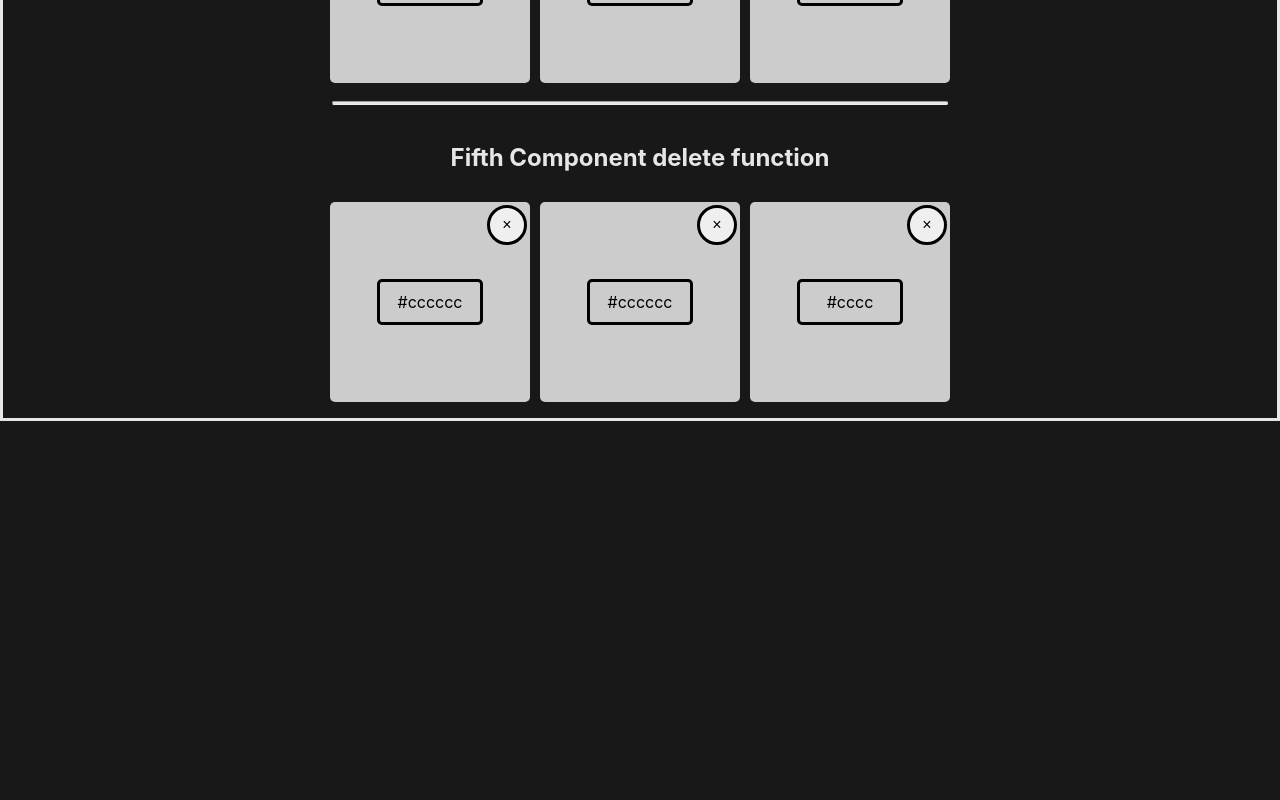
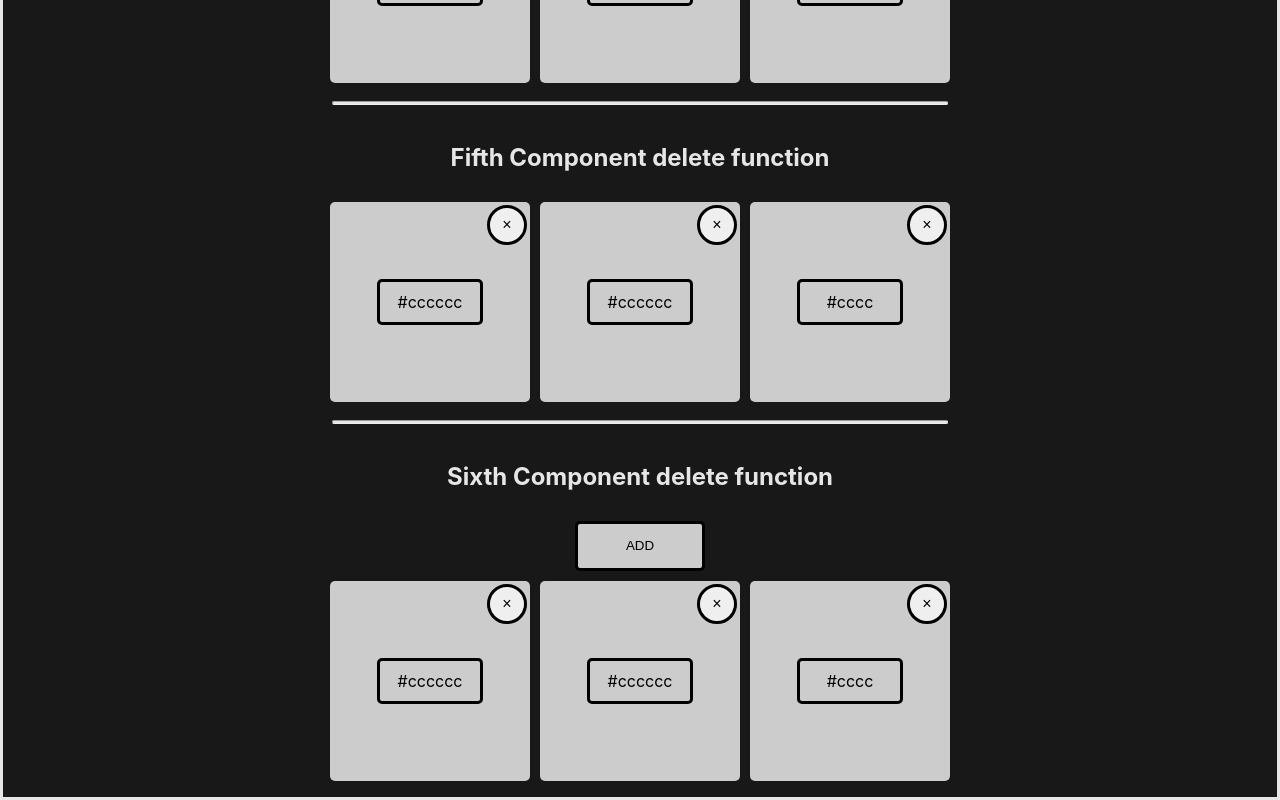
Before and after one commit to Long-HaHoang/react-components-try, a React (Create React App) app: page / in a window 1280 px wide. Shown: the part 1171-1971 px from the top of the page. Before the commit the page ends 1592 px from the top, so only its background shows below. Built offline with nearby package versions, Linux system fonts and the light colour scheme.

Commit message:
fix randomColor, add AddButton

```diff
--- a/src/App.js
+++ b/src/App.js
@@ -6,6 +6,7 @@ import StyledCard from "./components/StyledCard";
 import Divider from "./components/Divider";
 import StyledH2 from "./components/StyledH2";
 import FlexContainer from "./components/FlexContainer";
+import AddButton from "./components/AddButton/index.js";
 
 import React, { useState } from "react";
 
@@ -13,6 +14,7 @@ console.clear();
 
 function App() {
   const [colors, setColors] = useState(initialColors);
+  const [addColors, setAddColors] = useState(initialColors);
 
   return (
     <main>
@@ -45,6 +47,13 @@ function App() {
       <FlexContainer>
         {createEachCard(colors, handleDelete, setColors)}
       </FlexContainer>
+
+      <Divider />
+      <StyledH2>Sixth Component delete function </StyledH2>
+      <AddButton addColorsState={addColors} setAddColorsProp={setAddColors} />
+      <FlexContainer>
+        {createEachCard(addColors, handleDelete, setAddColors)}
+      </FlexContainer>
     </main>
   );
 }
--- /dev/null
+++ b/src/components/AddButton/index.js
@@ -0,0 +1,23 @@
+import styled from "styled-components";
+
+const StyledAddButton = styled.button`
+  width: 130px;
+  height: 50px;
+  background-color: #ccc;
+  border: solid;
+  border-radius: 5px;
+  display: flex;
+  justify-content: center;
+  align-items: center;
+  cursor: pointer;
+`;
+
+export default function AddButton() {
+  return (
+    <StyledAddButton
+      onClick={() => console.log("More is better...", crypto.randomUUID())}
+    >
+      ADD
+    </StyledAddButton>
+  );
+}
--- a/src/util/getRandomColor.js
+++ b/src/util/getRandomColor.js
@@ -8,5 +8,5 @@ export default function getRandomColor() {
 
   const colorHex = `#${hexValue()}${hexValue()}${hexValue()}`;
 
-  return console.log(colorHex);
+  return colorHex;
 }
```
Also changed, not shown: src/util/addNewCard.js (added).
